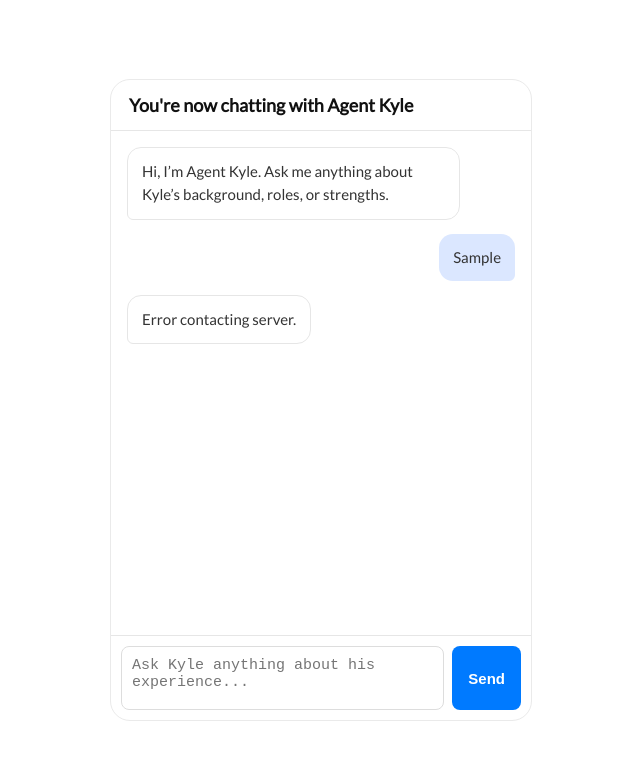
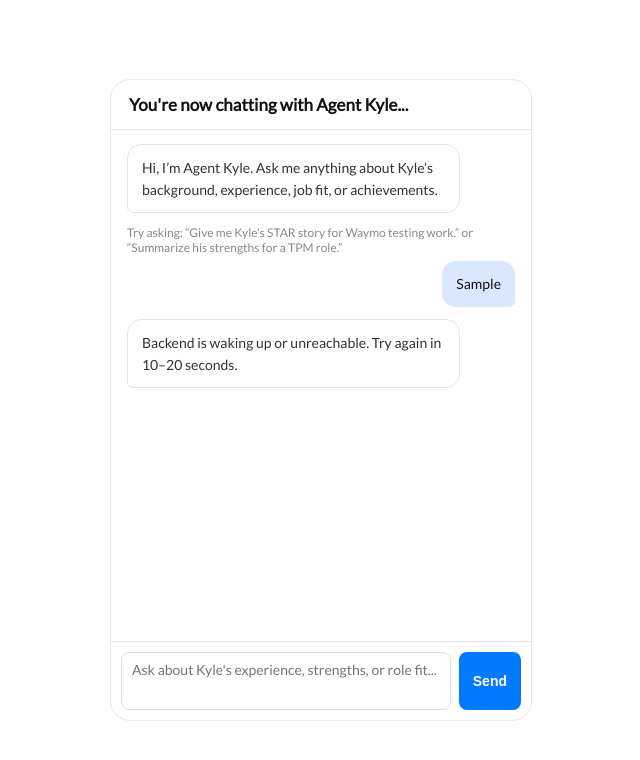
Before and after one commit to lamkyk/agentkyle-popup, a plain HTML site: page index.html in a window 1280 px wide. Both pictures are taken after typing "Sample" into the empty fields and a click on the button "Send". Shown: the whole page, without its empty margins (319-959 px from the left). Drawn offline with Linux system fonts and the light colour scheme; no server answers.

Commit message:
Update index.html

```diff
--- a/index.html
+++ b/index.html
@@ -14,7 +14,7 @@
       height: 100%;
       background: transparent !important;
       font-family: 'Lato', sans-serif;
-      font-size: 15px;
+      font-size: 14px;
       color: #333;
       display: flex;
       justify-content: center;
@@ -24,12 +24,13 @@
     .shell {
       width: min(420px, 100vw - 24px);
       height: min(640px, 100vh - 40px);
-      background: rgba(255, 255, 255, 0.90);
+      background: rgba(255,255,255,0.95);
       border-radius: 20px;
-      border: 1px solid #eaeaea;
+      box-shadow: none !important;
       display: flex;
       flex-direction: column;
       overflow: hidden;
+      border: 1px solid #eaeaea;
     }
 
     .header {
@@ -39,43 +40,46 @@
     }
 
     .title {
-      font-size: 18px;
+      font-size: 17px;
       font-weight: 900;
       color: #111;
     }
 
     #chatBody {
       flex: 1;
-      padding: 16px;
+      padding: 14px 16px;
       overflow-y: auto;
       background: transparent;
+      font-size: 14px;
     }
 
     .msg-row {
       display: flex;
-      margin-bottom: 14px;
+      margin-bottom: 12px;
     }
 
     .msg-user { justify-content: flex-end; }
-    .msg-bot { justify-content: flex-start; }
+    .msg-bot  { justify-content: flex-start; }
 
     .bubble {
       max-width: 78%;
       padding: 12px 14px;
       border-radius: 14px;
-      font-size: 15px;
+      font-size: 14px;
       line-height: 1.55;
       white-space: pre-wrap;
     }
 
     .bubble-user {
       background: #dbe7ff;
+      color: #111;
       border-bottom-right-radius: 6px;
     }
 
     .bubble-bot {
       background: #ffffff;
       border: 1px solid #e6e6e6;
+      color: #333;
       border-bottom-left-radius: 6px;
     }
 
@@ -89,98 +93,118 @@
 
     #input {
       flex: 1;
-      min-height: 42px;
+      min-height: 40px;
+      max-height: 100px;
       border-radius: 8px;
       border: 1px solid #ddd;
-      padding: 10px;
-      font-size: 15px;
+      padding: 8px 10px;
+      font-size: 14px;
       resize: none;
+      font-family: 'Lato', sans-serif;
     }
 
     #sendBtn {
-      padding: 10px 16px;
+      padding: 8px 14px;
       border-radius: 8px;
       background: #007aff;
       color: white;
-      font-size: 15px;
+      font-size: 14px;
       font-weight: 700;
       border: none;
       cursor: pointer;
     }
+    #sendBtn:hover { background: #0063d6; }
   </style>
 </head>
 
 <body>
 <div class="shell">
+
   <div class="header">
-    <div class="title">You're now chatting with Agent Kyle</div>
+    <div class="title">You're now chatting with Agent Kyle...</div>
   </div>
 
   <div id="chatBody"></div>
 
   <div id="inputBar">
-    <textarea id="input" placeholder="Ask Kyle anything about his experience..."></textarea>
+    <textarea id="input" placeholder="Ask about Kyle's experience, strengths, or role fit..."></textarea>
     <button id="sendBtn">Send</button>
   </div>
 </div>
 
 <script>
+const BACKEND = "https://agentkyle-backend.onrender.com/query";  // ← your backend
 
-const API_URL = "https://agentkyle-backend.onrender.com/chat";
-
-function addMsg(type, text) {
-  const row = document.createElement("div");
-  row.className = "msg-row " + (type === "user" ? "msg-user" : "msg-bot");
-
-  const bubble = document.createElement("div");
-  bubble.className = "bubble " + (type === "user" ? "bubble-user" : "bubble-bot");
-  bubble.textContent = text;
-
+// UI helpers
+function addMsg(type,text){
+  const row=document.createElement("div");
+  row.className="msg-row "+(type==="user"?"msg-user":"msg-bot");
+  const bubble=document.createElement("div");
+  bubble.className="bubble "+(type==="user"?"bubble-user":"bubble-bot");
+  bubble.textContent=text;
   row.appendChild(bubble);
   chatBody.appendChild(row);
-  chatBody.scrollTop = chatBody.scrollHeight;
+  chatBody.scrollTop=chatBody.scrollHeight;
 }
 
-async function callBackend(question) {
+function addMeta(t){
+  const m=document.createElement("div");
+  m.style.fontSize="12px";
+  m.style.color="#888";
+  m.style.margin="6px 0";
+  m.textContent=t;
+  chatBody.appendChild(m);
+  chatBody.scrollTop=chatBody.scrollHeight;
+}
+
+// SEND MESSAGE → BACKEND
+async function sendMessage(q){
   try {
-    const response = await fetch(API_URL, {
+    const res = await fetch(BACKEND, {
       method: "POST",
-      headers: { "Content-Type": "application/json" },
-      body: JSON.stringify({ query: question })
+      headers: { "Content-Type":"application/json" },
+      body: JSON.stringify({ query: q })
     });
 
-    const data = await response.json();
-    return data.answer || "(No answer returned)";
-  } catch (err) {
-    return "Error contacting server.";
+    if (!res.ok) throw new Error("Backend error");
+
+    const data = await res.json();
+    return data.answer || "No response.";
+  }
+  catch (e){
+    return "Backend is waking up or unreachable. Try again in 10–20 seconds.";
   }
 }
 
-async function send() {
-  const q = input.value.trim();
-  if (!q) return;
+// UI logic
+const chatBody=document.getElementById("chatBody");
+const input=document.getElementById("input");
+const sendBtn=document.getElementById("sendBtn");
+
+async function send(){
+  const q=input.value.trim();
+  if(!q) return;
 
   addMsg("user", q);
-  input.value = "";
+  input.value="";
 
-  addMsg("bot", "Thinking...");
-
-  const answer = await callBackend(q);
-
-  chatBody.lastChild.querySelector(".bubble-bot").textContent = answer;
+  const reply = await sendMessage(q);
+  addMsg("bot", reply);
 }
 
-sendBtn.onclick = send;
-
-input.addEventListener("keydown", e => {
-  if (e.key === "Enter" && !e.shiftKey) {
+sendBtn.onclick=send;
+input.addEventListener("keydown", e=>{
+  if(e.key==="Enter" && !e.shiftKey){
     e.preventDefault();
     send();
   }
 });
 
-addMsg("bot", "Hi, I’m Agent Kyle. Ask me anything about Kyle’s background, roles, or strengths.");
+// Initial welcome
+addMsg("bot","Hi, I’m Agent Kyle. Ask me anything about Kyle’s background, experience, job fit, or achievements.");
+addMeta("Try asking: “Give me Kyle’s STAR story for Waymo testing work.” or “Summarize his strengths for a TPM role.”");
 
 </script>
+
 </body>
 </html>
```
